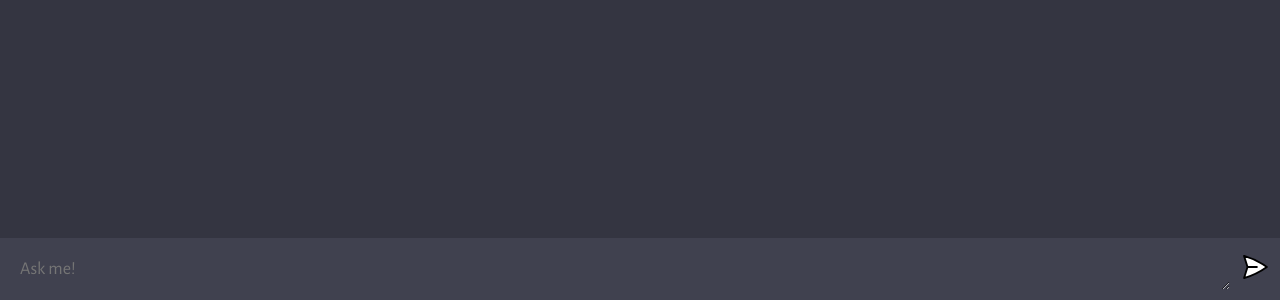
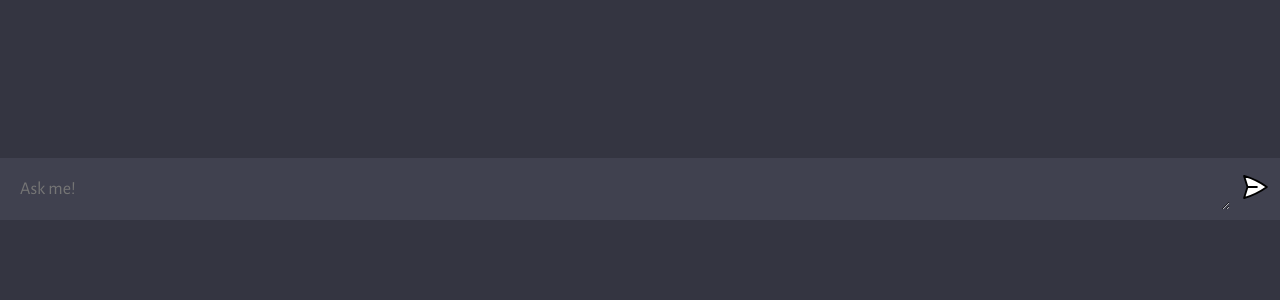
Before and after one commit to barksanto/OpenAIHelper, a website built with Vite: page client/index.html in a window 1280 px wide. Shown: the part 500-800 px from the top of the page. Built offline with nearby package versions, Linux system fonts and the light colour scheme.

Commit message:
adjust vh on #app

```diff
--- a/client/style.css
+++ b/client/style.css
@@ -9,12 +9,12 @@
 
 body {
   background: #343541;
-  height:90vh;
+  /* height:80vh; */
 }
 
 #app {
   width: 100vw;
-  height: 100vh;
+  height: 90vh;
   background: #343541;
 
   display: flex;
```
